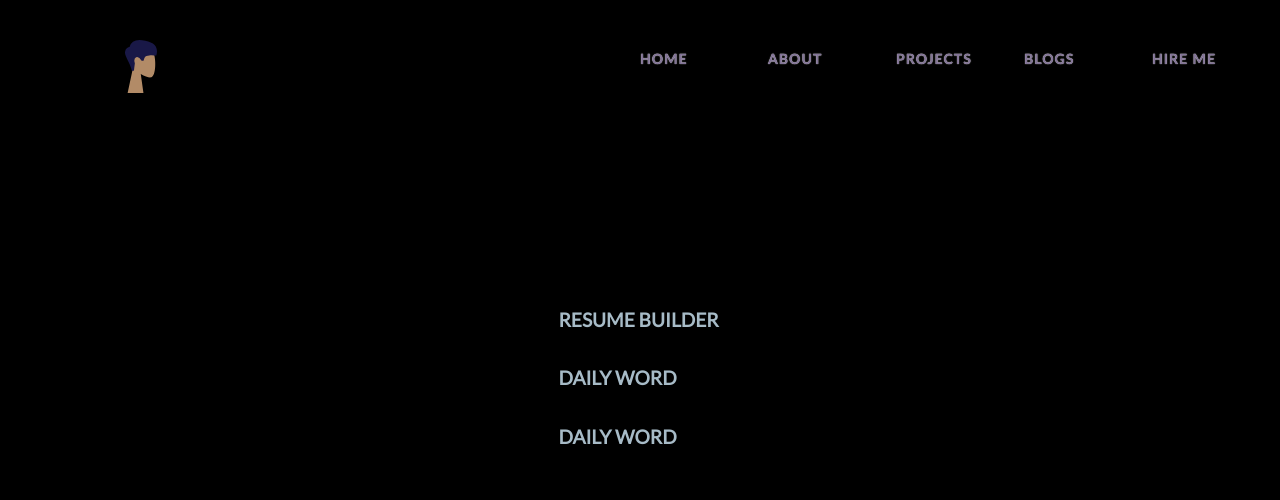
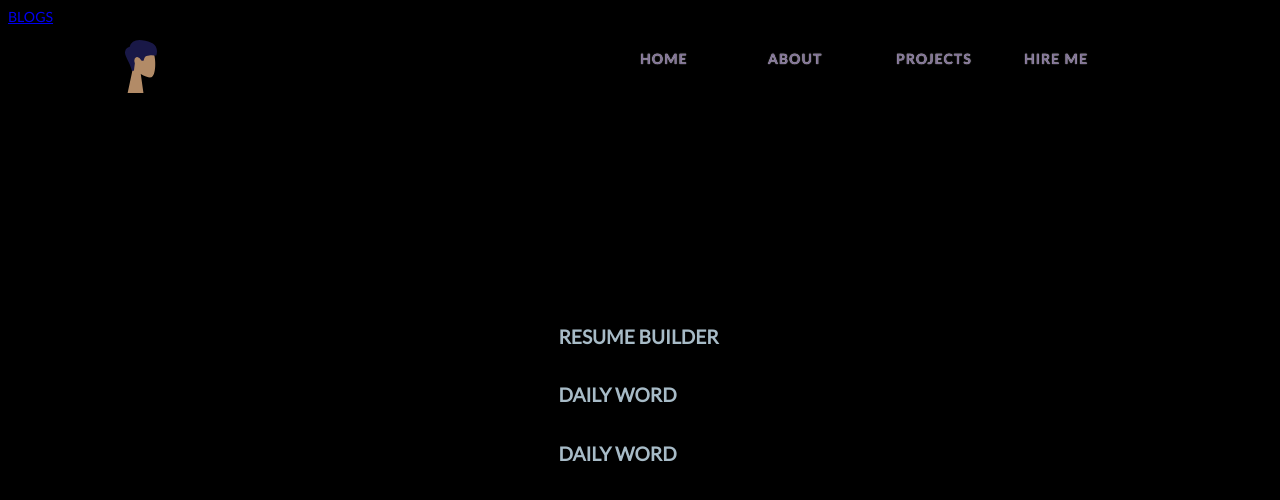
Before and after one commit to vemavarapu-daniel/vemavarapu-daniel.github.io, a plain HTML site: page projects.html in a window 1280 px wide. Drawn offline with Linux system fonts and the light colour scheme.

Commit message:
Update style.css

```diff
--- a/style.css
+++ b/style.css
@@ -69,18 +69,7 @@ body{
   font-family: Calibri, Arial;
   font-weight: bold;
 }
-.blogs{
-  text-decoration:none;
-  color:#827397;
-  text-shadow: 0 0 1px white;
-  position: absolute;
-  background:none;
-  letter-spacing: 1px;
-  top:50px;
-  left:80vw;
-  font-family: Calibri, Arial;
-  font-weight: bold;
-}
+
 .hireme{
   text-decoration:none;
   color:#827397;
@@ -89,23 +78,25 @@ body{
   text-shadow: 0 0 1px white;
   letter-spacing: 1px;
   top:50px;
-  left:90vw;
+  left:80vw;
   font-family: Calibri, Arial;
   font-weight: bold;
 }
 .hireme:hover{
   text-shadow: 2px 2px 10px #a7bbc7;
+  left:80.1vw;
 }
-.blogs:hover{
-  text-shadow: 2px 2px 10px #a7bbc7;
-}
+
 .projets:hover{
   text-shadow: 2px 2px 10px #a7bbc7;
+  left:70.1vw;
 }
 .about:hover{
   text-shadow: 2px 2px 10px #a7bbc7;
+  left:60.1vw;
 }
 .home:hover{
+  left: 50.1vw;
   text-shadow: 2px 2px 10px #a7bbc7;}
 
 
@@ -266,7 +257,7 @@ body{
   font-size:3vw;
   position: absolute;
   font-family: monospace;
-  top:430px;
+  top:420px;
   left:40vw;
   opacity: 15%;
 }
```
